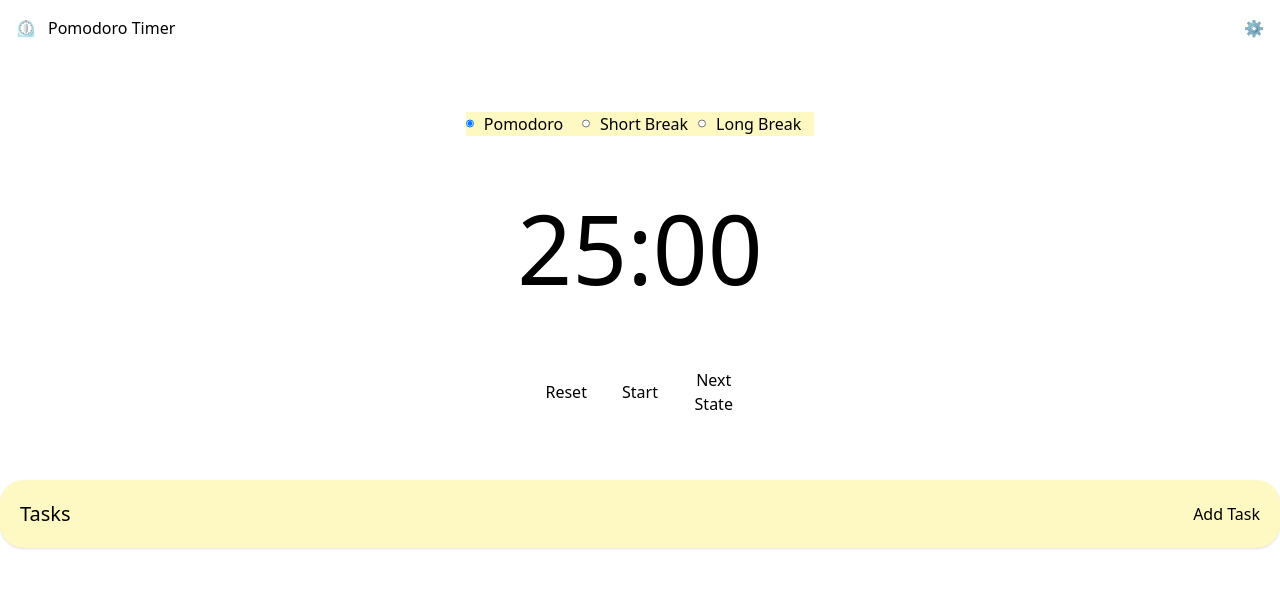
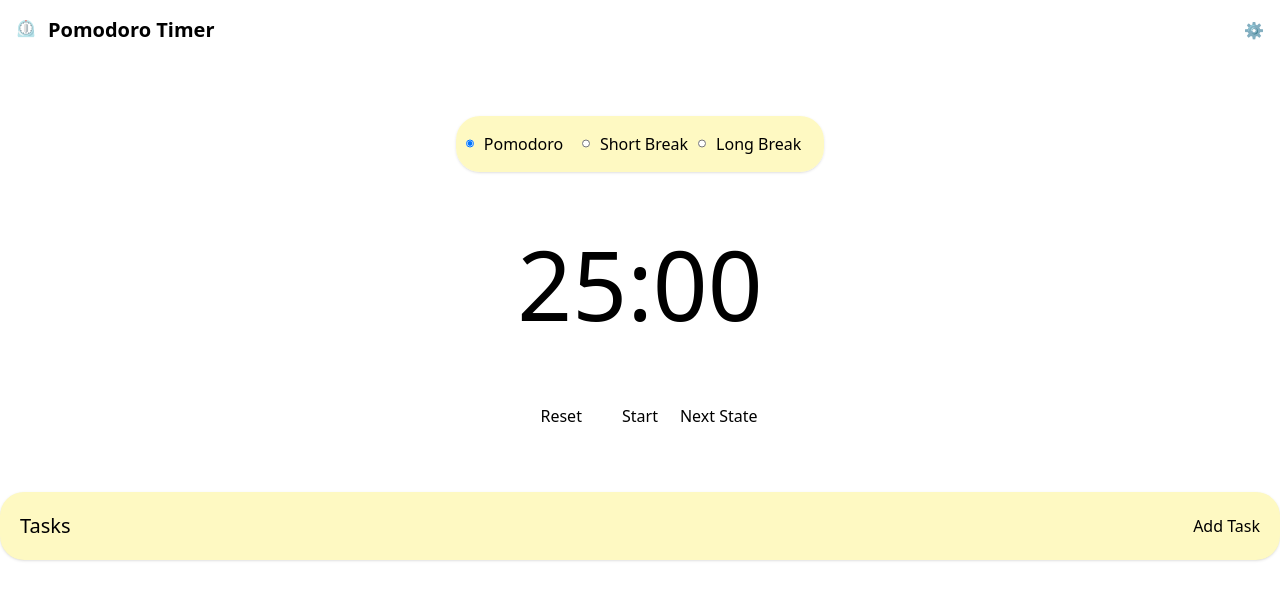
Before and after one commit to jstevenfm/PomodoroTimer-React-Tailwind, a React (Vite) app: page / in a window 1280 px wide. Shown: the top 600 px of the page. Built offline with nearby package versions, Linux system fonts and the light colour scheme.

Commit message:
feat: enhance UI components with improved styling and update TODO list

```diff
--- a/src/assets/components/sections/header/Header.jsx
+++ b/src/assets/components/sections/header/Header.jsx
@@ -1,9 +1,9 @@
 const Header = () => {
   return (
-    <header className="flex justify-between w-screen p-4">
+    <header className="flex justify-between w-full p-4">
       <a className="flex cursor-pointer hover:scale-110" href="/">
         ⏲️
-        <h1 className="px-3 self-center">Pomodoro Timer</h1>
+        <h1 className="px-3 self-center text-xl font-semibold">Pomodoro Timer</h1>
       </a>
       <button className="cursor-pointer hover:scale-110">
         ⚙️
--- a/src/assets/components/sections/timer/TimerStatus.jsx
+++ b/src/assets/components/sections/timer/TimerStatus.jsx
@@ -20,7 +20,7 @@ const TimerStatus = () => {
   }
 
   return (
-    <fieldset className="w-full grid grid-cols-3 bg-yellow-100">
+    <fieldset className="w-full grid grid-cols-3 rounded-3xl py-4 px-2.5 shadow-sm bg-yellow-100">
       {status.map( item => (
         <ButtonRadioStatus key={item.id} id={item.id} text={item.text} onClick={() => handleStatus(item.id)} defaultChecked={item.defaultChecked}/>
       ))}
--- a/src/assets/components/ui/BtnRadioStatus.jsx
+++ b/src/assets/components/ui/BtnRadioStatus.jsx
@@ -3,7 +3,7 @@ const ButtonRadioStatus = ({id, text, onClick, defaultChecked }) => {
     <>
       <div className="hover:scale-105"> {/* This div is just for styling purposes, you can remove it*/}
         <input type="radio" id={id} name="status" className="w-2" onClick={onClick} defaultChecked={defaultChecked} />
-        <label htmlFor={id} className="py-4 px-2.5 cursor-pointer text-center hover:scale-105">{text}</label>
+        <label htmlFor={id} className="px-2.5 cursor-pointer text-center hover:scale-105">{text}</label>
       </div>
     </>
   )
```
Also changed, not shown: 1 other file (tests, documents, lock files or other folders).
